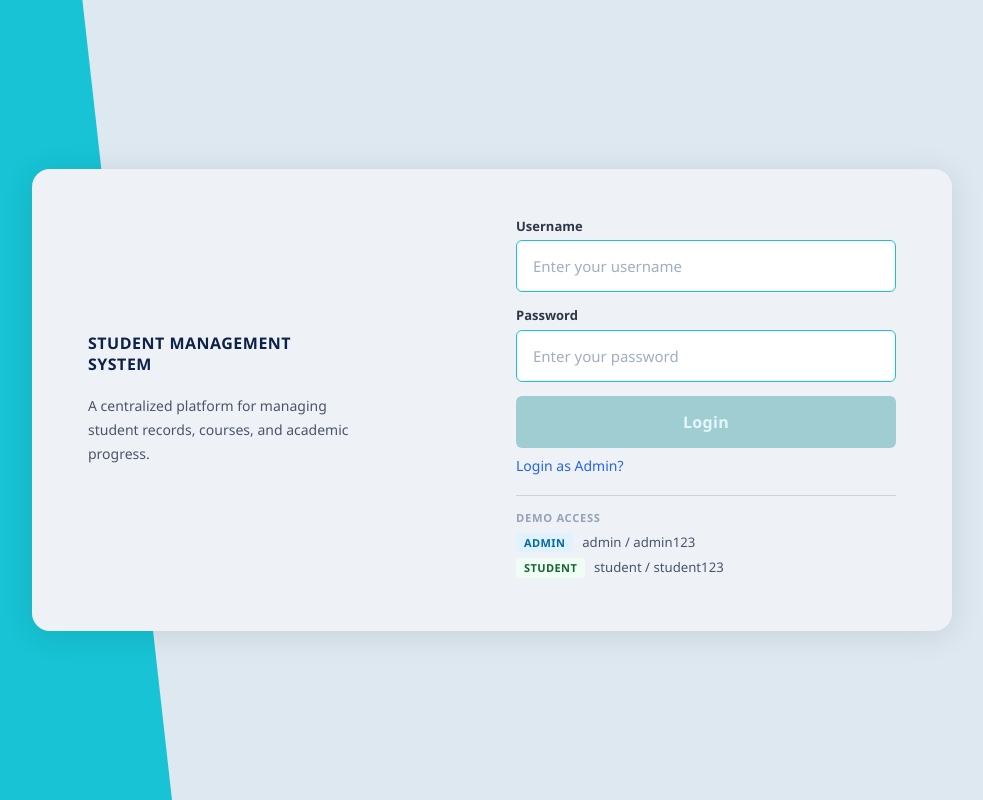
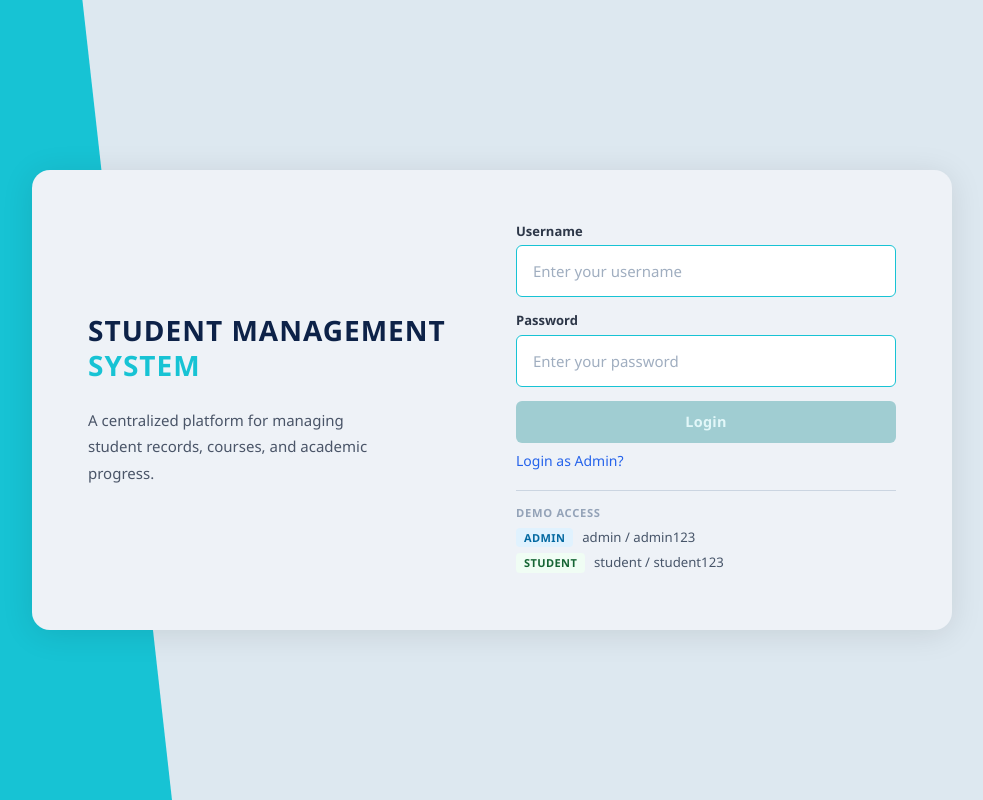
Before and after one commit to RajHarsh03/Student-Management-System-Angular, an Angular app in the folder student-management-system/: page /login in a window 1280 px wide. Shown: the whole page, without its empty margins (148-1131 px from the left). Built offline with nearby package versions, Linux system fonts and the light colour scheme.

Commit message:
style(auth): improve login page branding and button size

```diff
--- a/student-management-system/src/app/auth/login/login.css
+++ b/student-management-system/src/app/auth/login/login.css
@@ -69,26 +69,29 @@
 }
 
 .brand-title {
-  font-size: 1rem;
+  font-size: 1.75rem;
   font-weight: 800;
   color: #0d2248;
-  letter-spacing: 0.5px;
+  letter-spacing: 1px;
   line-height: 1.2;
+  text-transform: uppercase;
 }
 
 .brand-subtitle {
-  font-size: 1rem;
+  font-size: 1.75rem;
   font-weight: 800;
-  color: #0d2248;
-  letter-spacing: 0.5px;
+  color: #17c3d4;
+  letter-spacing: 1px;
   line-height: 1.2;
+  text-transform: uppercase;
 }
 
 .brand-tagline {
-  font-size: 0.875rem;
+  font-size: 0.9375rem;
   color: #4a5568;
-  line-height: 1.7;
-  max-width: 280px;
+  line-height: 1.75;
+  max-width: 300px;
+  margin-top: 0.25rem;
 }
 
 /* ── Form section ─────────────────────────────────────────── */
@@ -186,8 +189,8 @@
 .btn-login {
   display: block;
   width: 100%;
-  height: 52px;
-  font-size: 1rem;
+  height: 42px;
+  font-size: 0.9rem;
   font-family: inherit;
   font-weight: 600;
   color: #ffffff;
```
